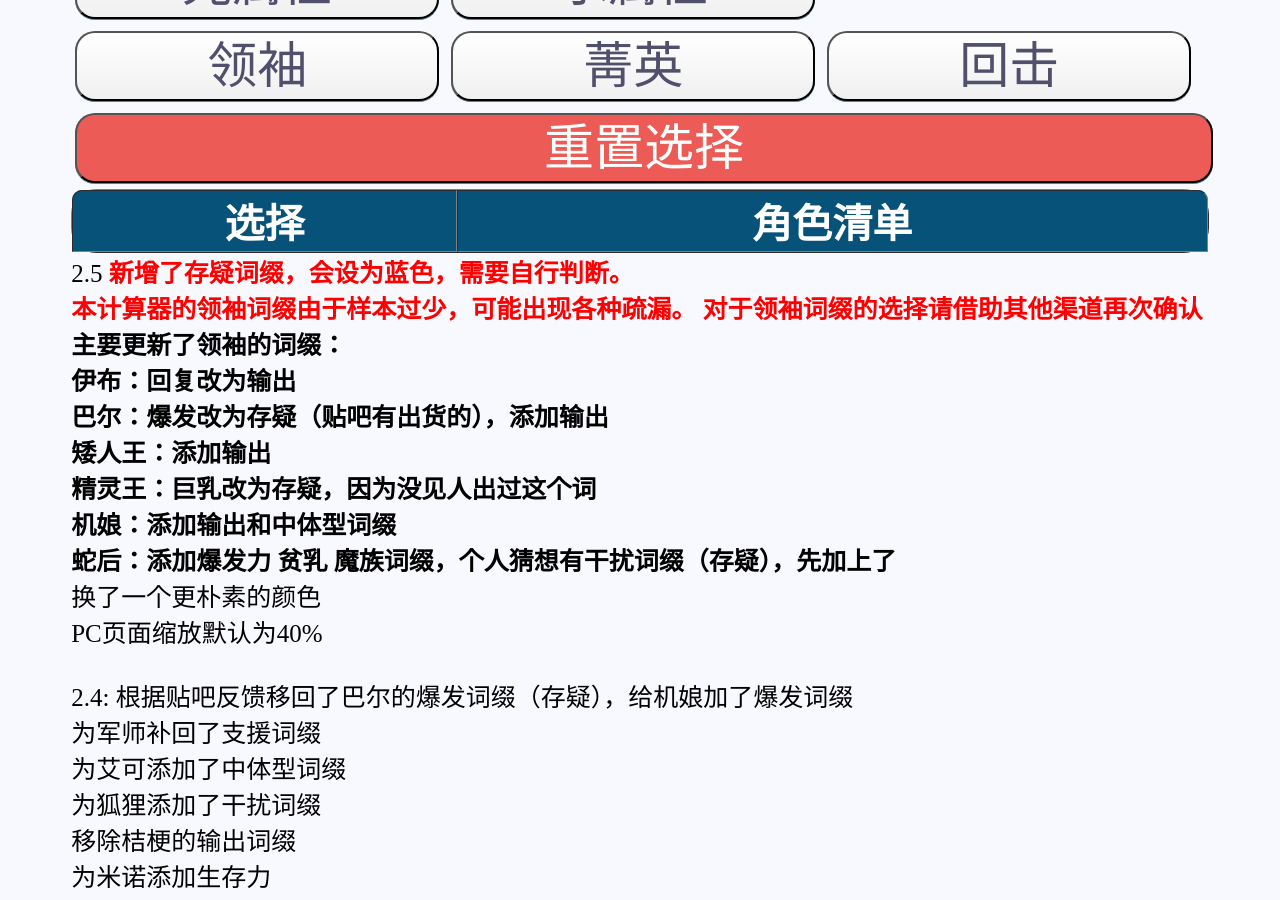
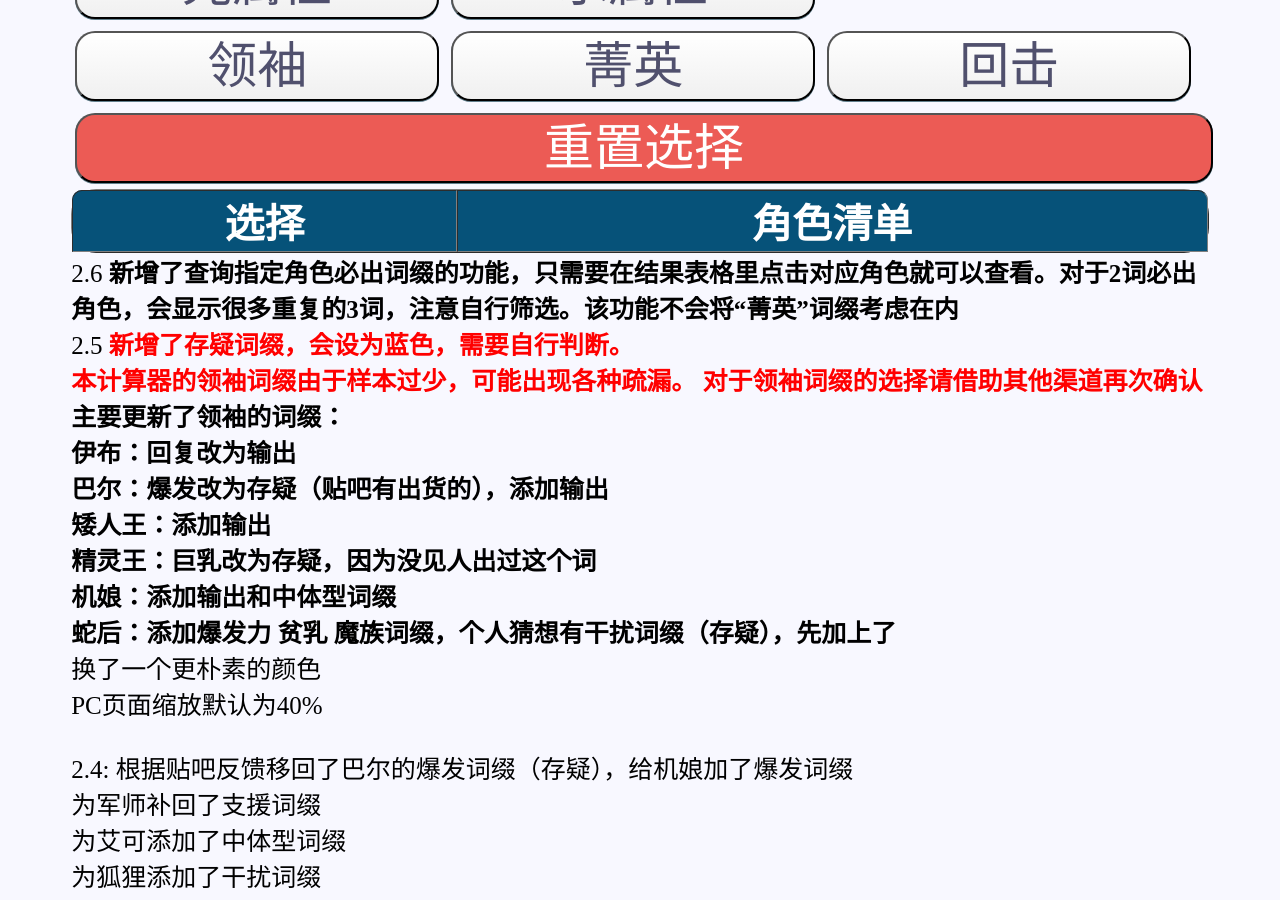
Before and after one commit to RShock/RShock.github.io, a Jekyll site: the page index.html, which Jekyll copies as it is, in a window 1280 px wide and 900 px high, scrolled down 966 px. Built offline with Jekyll 4.4.1, drawn with Linux system fonts in a browser that asks for light colours; comment, search, counter and statistics services are not loaded; some of the changed lines change nothing that is shown; some of the changed text lies outside the part shown.

Commit message:
update to 2.6

```diff
--- a/index.html
+++ b/index.html
@@ -91,23 +91,38 @@
         arr[i].onclick = function () {
           if (this.className == 'btn_normal btn') {
             this.className = 'btn_clicked btn';
-            tags.push(this.innerHTML);
+            // tags.push(this.innerHTML);
           } else {
             this.className = 'btn_normal btn';
-            for (let i = 0; i < arr.length; i++) {
-              if (tags[i] == this.innerHTML) {
-                tags.splice(i, 1);
-                break;
+            // for (let i = 0; i < arr.length; i++) {
+            //   if (tags[i] == this.innerHTML) {
+            //     tags.splice(i, 1);
+            //     break;
+            //   }
+            // }
+          }
+          searchAndShow();
         }
       }
     }
+
+    function searchAndShow() {
+      collectSelectedTags();
       ans = [];
       searchChara([], 0);
       sortAns();
       redrawTable();
       document.getElementById("foobar").style.display = "none";
     }
+
+    function collectSelectedTags() {
+      tags = [];
+      var allBtns = document.getElementsByClassName('btn');
+      for(btn of allBtns) {
+        if(btn.className == 'btn_clicked btn'){
+          tags.push(btn.innerHTML);
         }
+      };
     }
 
     function redrawTable() {
@@ -140,14 +155,15 @@
     function convertCharaDataToColorfulString(data) {
       var value = "";
       for (var i = 0; i < data.length; i++) {
+        value += "<div onClick=\"lockCharaClick('"+data[i].value[0]+"')\" style=\"color:";
         if (data[i].value[0].startsWith("3"))
-          value += "<div style=\"color:#b8860b\">";
+          value += "#b8860b\">";
         if (data[i].value[0].startsWith("2"))
-          value += "<div style=\"color:#D87093\">";
+          value += "#D87093\">";
         if (data[i].value[0].startsWith("1"))
-          value += "<div style=\"color:#B0E0E6\">";
+          value += "#B0E0E6\">";
         if (data[i].value[0].startsWith("0"))
-          value += "<div style=\"color:#808080\">";
+          value += "#808080\">";
         var data2 = "(" + data[i].value[1];
         for (var j = 2; j < data[i].value.length; j++) {
           if(data[i].value[j].includes("(")){
@@ -217,7 +233,8 @@
     function countValue(data) {
       var minLV = data[data.length - 1].value[0].substr(0, 1);
       var maxLV = data[0].value[0].substr(0, 1);
-      return minLV + maxLV + (100 - data.length);
+      var tagCount = data[0].tags.length;
+      return minLV + maxLV + (100 - data.length) + (10 -tagCount);
     }
 
     function initDataSet() {
@@ -228,6 +245,25 @@
 
     function prefixIncludes(arr1, arr2){
       return arr2.filter(item2 => arr1.find(item1 => item1.startsWith(item2))).length == arr2.length;
+    }
+
+    function lockCharaClick(charaName) {
+      resetAllTags()
+      var charaData;
+      dataset.forEach(chara => {
+        if(chara[0] == charaName){
+          charaData = chara;
+        }
+      });
+      var allBtns = document.getElementsByClassName('btn');
+      for(btn of allBtns) {
+        if(btn.innerHTML == "菁英")continue;
+        if(charaData.find(tag => tag.startsWith(btn.innerHTML))){
+          btn.className = 'btn_clicked btn';
+        }
+      };
+      tags.push(this.innerHTML);
+      searchAndShow();
     }
 
     var dataset = [
@@ -309,7 +345,7 @@
 
 <body style="background:#F8F8FF" id="body">
   <div id="center_box">
-    <h1>全境征才计算器 Ver2.5 by 小r</h1>
+    <h1>全境征才计算器 Ver2.6 by 小r</h1>
 
     <button type="button" class='btn_normal btn'>攻击者</button>
     <button type="button" class='btn_normal btn'>守护者</button>
@@ -365,6 +401,7 @@
     </table>
 
     <div id="foobar">
+      2.6 <b>新增了查询指定角色必出词缀的功能，只需要在结果表格里点击对应角色就可以查看。对于2词必出角色，会显示很多重复的3词，注意自行筛选。该功能不会将“菁英”词缀考虑在内</b></br>
       2.5 <b><font color="red">新增了存疑词缀，会设为蓝色，需要自行判断。</br>
         本计算器的领袖词缀由于样本过少，可能出现各种疏漏。
         对于领袖词缀的选择请借助其他渠道再次确认</font></b></br>
```
Lines whose indentation alone changed are shown as unchanged.
